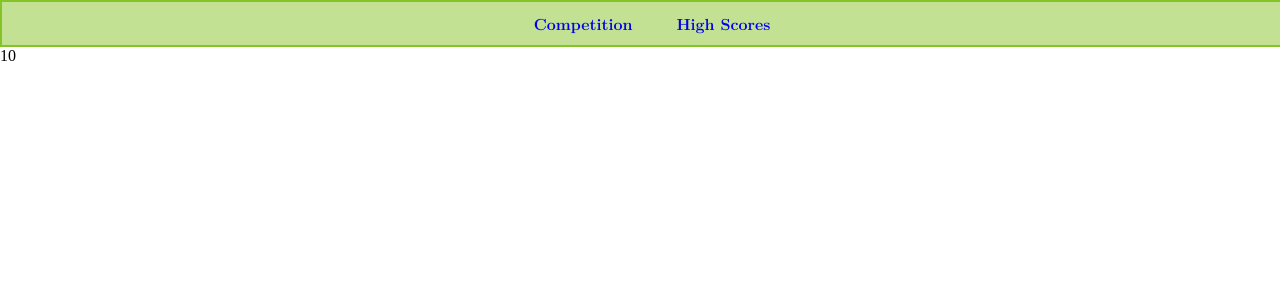
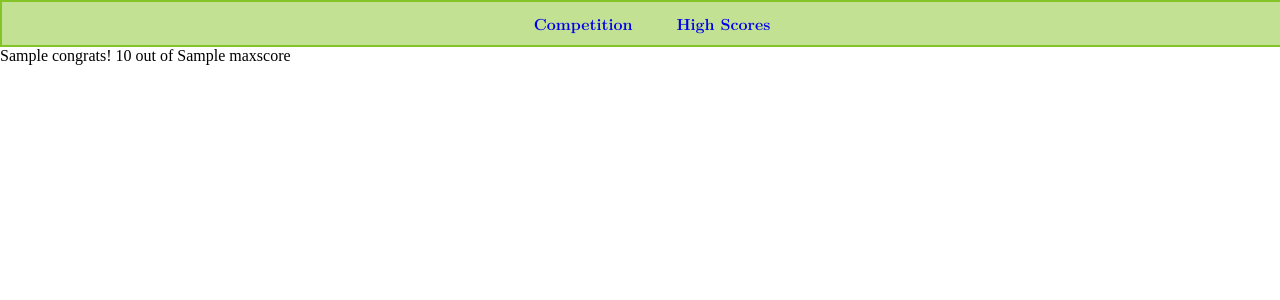
Before and after one commit to TeegardenMath/wobsite, a Flask app: template app/templates/submitted.html in a window 1280 px wide. Shown: the top 300 px of the page. Run offline with Flask 3, Linux system fonts and the light colour scheme; the template is opened without the code that fills it: most values are stand-ins (such as "Sample title", 1, 10 or a date in 2020); some libraries are stand-ins or nearby versions.

Commit message:
submission success page with feedback

```diff
--- a/app/routes.py
+++ b/app/routes.py
@@ -1,6 +1,5 @@
 from flask import (Blueprint, render_template, redirect, url_for, session, request)
-import os
-import psycopg2
+import os, psycopg2, math
 from app.forms import create_test_form
 
 #create a blueprint
@@ -79,7 +78,7 @@ def main():
 					curs.execute(sqlstatement, answerlist)
 
 					#redirect on submission success
-					return redirect(url_for(".submitted",score=score))
+					return redirect(url_for(".submitted",score=score,maxscore=problemcounter-1))
 	else:
 		print(form.errors)
 	return render_template("main.html", form=form)
@@ -103,5 +102,8 @@ def highscores():
 
 @bp.route("/submitted")
 def submitted():
-	score=request.args.get("score")
-	return render_template("submitted.html",score=score)
+	score=int(request.args.get("score"))
+	maxscore=int(request.args.get("maxscore"))
+	roundedperten=math.floor(10*score/maxscore)
+	congratslist=["Oof","Oof","Oof","Oof","Better luck next time","Better luck next time","Not so bad","Not too shabby","Nicely done","Awesome job","Fantabulous"]
+	return render_template("submitted.html",score=score,maxscore=maxscore,congrats=congratslist[roundedperten])
--- a/app/templates/submitted.html
+++ b/app/templates/submitted.html
@@ -10,8 +10,8 @@
 	<div id="navbar">
       {% include 'navbar.html' %}
     </div>
-
-    {{score}}
+    {{congrats}}!
+    {{score}} out of {{maxscore}}
 
 </body>
 </html>
```
